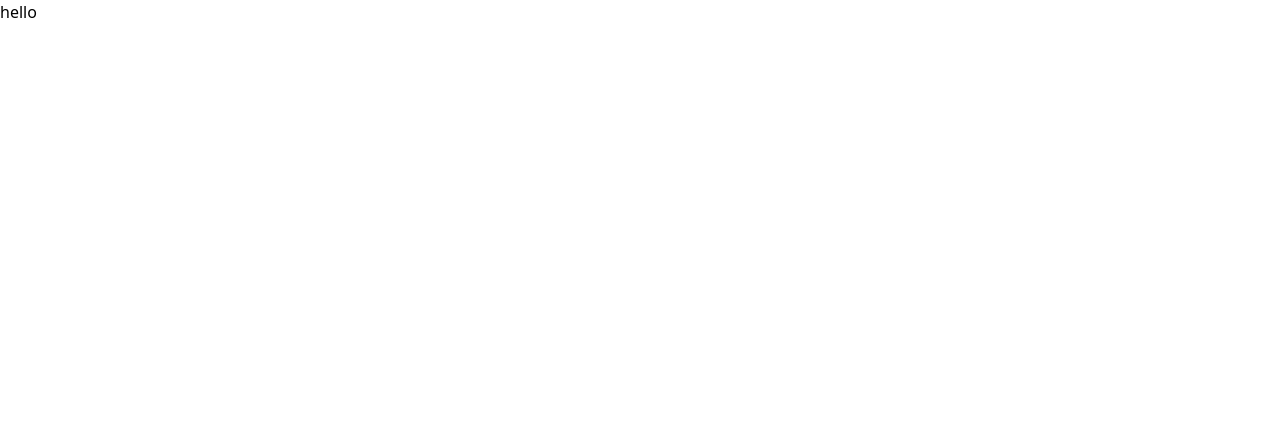
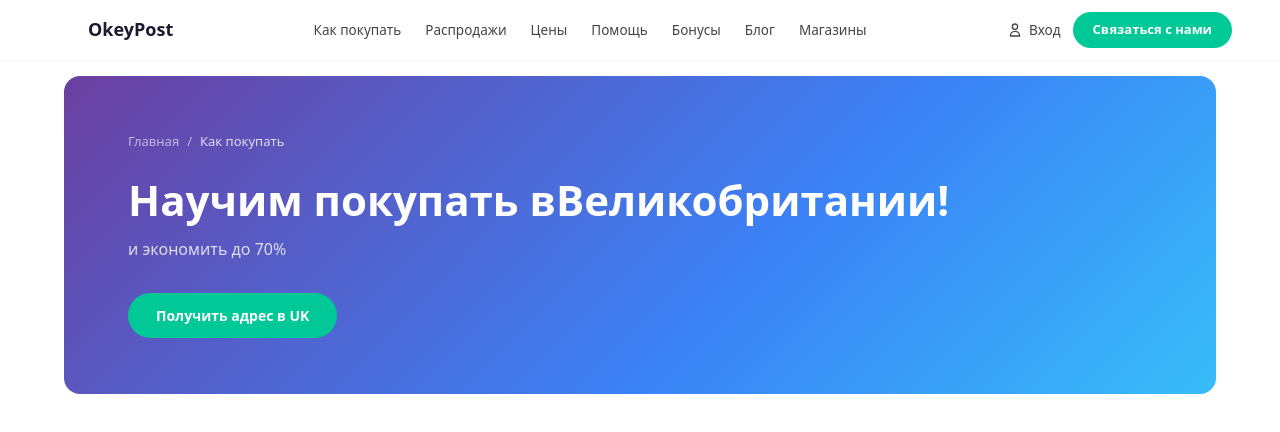
Before and after one commit to rajabovmunis598/git-7-page-repos, a website: page index1.html in a window 1280 px wide. Drawn offline with nearby package versions, Linux system fonts and the light colour scheme; files that its build step writes are made by us from their sources.

Commit message:
commit 11

```diff
--- a/index1.html
+++ b/index1.html
@@ -9,6 +9,70 @@
   <link href="https://fonts.googleapis.com/css2?family=Inter:wght@400;500;600;700;800&display=swap" rel="stylesheet" />
 </head>
 <body>
-    <h1>hello</h1>
+    <header class="w-full flex items-center justify-between px-6 md:px-12 py-3 bg-white shadow-sm">
+  <div class="flex items-center gap-2">
+    <div class="w-[32px] h-[32px] rounded-full bg-gradient-to-br from-[#00c896] to-[#2196f3] flex items-center justify-center flex-shrink-0">
+      <svg class="w-4 h-4 text-white" fill="none" stroke="currentColor" stroke-width="2.5" viewBox="0 0 24 24">
+        <path stroke-linecap="round" stroke-linejoin="round" d="M21 12a9 9 0 01-9 9m9-9a9 9 0 00-9-9m9 9H3m9 9a9 9 0 01-9-9m9 9c1.657 0 3-4.03 3-9s-1.343-9-3-9m0 18c-1.657 0-3-4.03-3-9s1.343-9 3-9"/>
+      </svg>
+    </div>
+    <span class="text-[18px] font-bold text-[#1a1a2e]">OkeyPost</span>
+  </div>
+  <nav class="hidden lg:flex items-center gap-6 text-[13.5px] text-[#444]">
+    <a href="#" class="hover:text-[#2196f3] transition-colors">Как покупать</a>
+    <a href="#" class="hover:text-[#2196f3] transition-colors">Распродажи</a>
+    <a href="#" class="hover:text-[#2196f3] transition-colors">Цены</a>
+    <a href="#" class="hover:text-[#2196f3] transition-colors">Помощь</a>
+    <a href="#" class="hover:text-[#2196f3] transition-colors">Бонусы</a>
+    <a href="#" class="hover:text-[#2196f3] transition-colors">Блог</a>
+    <a href="#" class="hover:text-[#2196f3] transition-colors">Магазины</a>
+  </nav>
+  <div class="flex items-center gap-3">
+    <a href="#" class="hidden md:flex items-center gap-1.5 text-[13.5px] text-[#444] hover:text-[#2196f3] transition-colors">
+      <svg class="w-4 h-4" fill="none" stroke="currentColor" stroke-width="2" viewBox="0 0 24 24">
+        <path stroke-linecap="round" stroke-linejoin="round" d="M16 7a4 4 0 11-8 0 4 4 0 018 0zM12 14a7 7 0 00-7 7h14a7 7 0 00-7-7z"/>
+      </svg>
+      Вход
+    </a>
+    <a href="#" class="flex items-center justify-center px-5 py-2 bg-[#00c896] text-white text-[13px] font-semibold rounded-full hover:bg-[#00b080] transition-colors whitespace-nowrap">
+      Связаться с нами
+    </a>
+    <label for="mob-how" class="flex lg:hidden cursor-pointer p-1">
+      <svg class="w-5 h-5 text-[#444]" fill="none" stroke="currentColor" stroke-width="2" viewBox="0 0 24 24">
+        <path stroke-linecap="round" stroke-linejoin="round" d="M4 6h16M4 12h16M4 18h16"/>
+      </svg>
+    </label>
+  </div>
+</header>
+
+<input type="checkbox" id="mob-how" class="hidden peer"/>
+<div class="hidden peer-checked:flex flex-col lg:hidden bg-white border-b border-gray-100 px-6 py-4 gap-3 text-[14px] text-[#444]">
+  <a href="#" class="py-2 border-b border-gray-100 hover:text-[#2196f3]">Как покупать</a>
+  <a href="#" class="py-2 border-b border-gray-100 hover:text-[#2196f3]">Распродажи</a>
+  <a href="#" class="py-2 border-b border-gray-100 hover:text-[#2196f3]">Цены</a>
+  <a href="#" class="py-2 border-b border-gray-100 hover:text-[#2196f3]">Помощь</a>
+  <a href="#" class="py-2 border-b border-gray-100 hover:text-[#2196f3]">Бонусы</a>
+  <a href="#" class="py-2 border-b border-gray-100 hover:text-[#2196f3]">Блог</a>
+  <a href="#" class="py-2 border-b border-gray-100 hover:text-[#2196f3]">Магазины</a>
+  <a href="#" class="py-2 text-[#2196f3] font-semibold">Вход</a>
+</div>
+
+<section class="px-4 sm:px-6 md:px-10 py-4">
+  <div class="max-w-6xl mx-auto rounded-2xl overflow-hidden relative px-8 sm:px-12 md:px-16 py-10 md:py-14" style="background: linear-gradient(135deg, #6b3fa0 0%, #3b82f6 60%, #38bdf8 100%);">
+    <div class="flex items-center gap-2 text-[13px] text-white/60 mb-5">
+      <a href="#" class="hover:text-white transition-colors">Главная</a>
+      <span>/</span>
+      <span class="text-white/80">Как покупать</span>
+    </div>
+    <h1 class="text-[28px] sm:text-[36px] md:text-[42px] font-black text-white leading-snug mb-2">
+      Научим покупать вВеликобритании!
+    </h1>
+    <p class="text-[16px] text-white/80 mb-8">и экономить до 70%</p>
+    <a href="#" class="inline-flex items-center justify-center px-7 py-3 bg-[#00c896] text-white text-[14px] font-semibold rounded-full hover:bg-[#00b080] transition-colors">
+      Получить адрес в UK
+    </a>
+  </div>
+</section>
+
 </body>
 </html>
```
